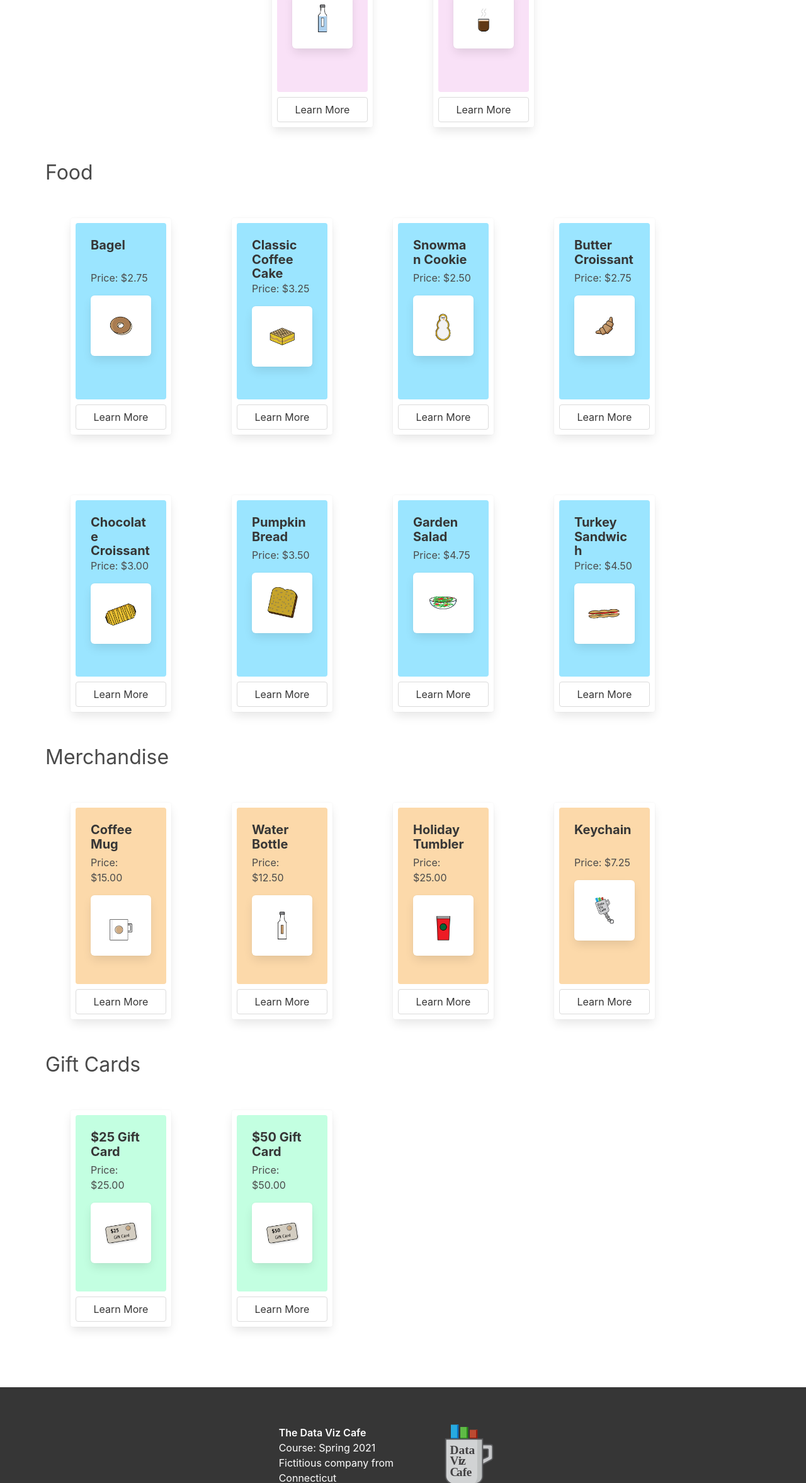
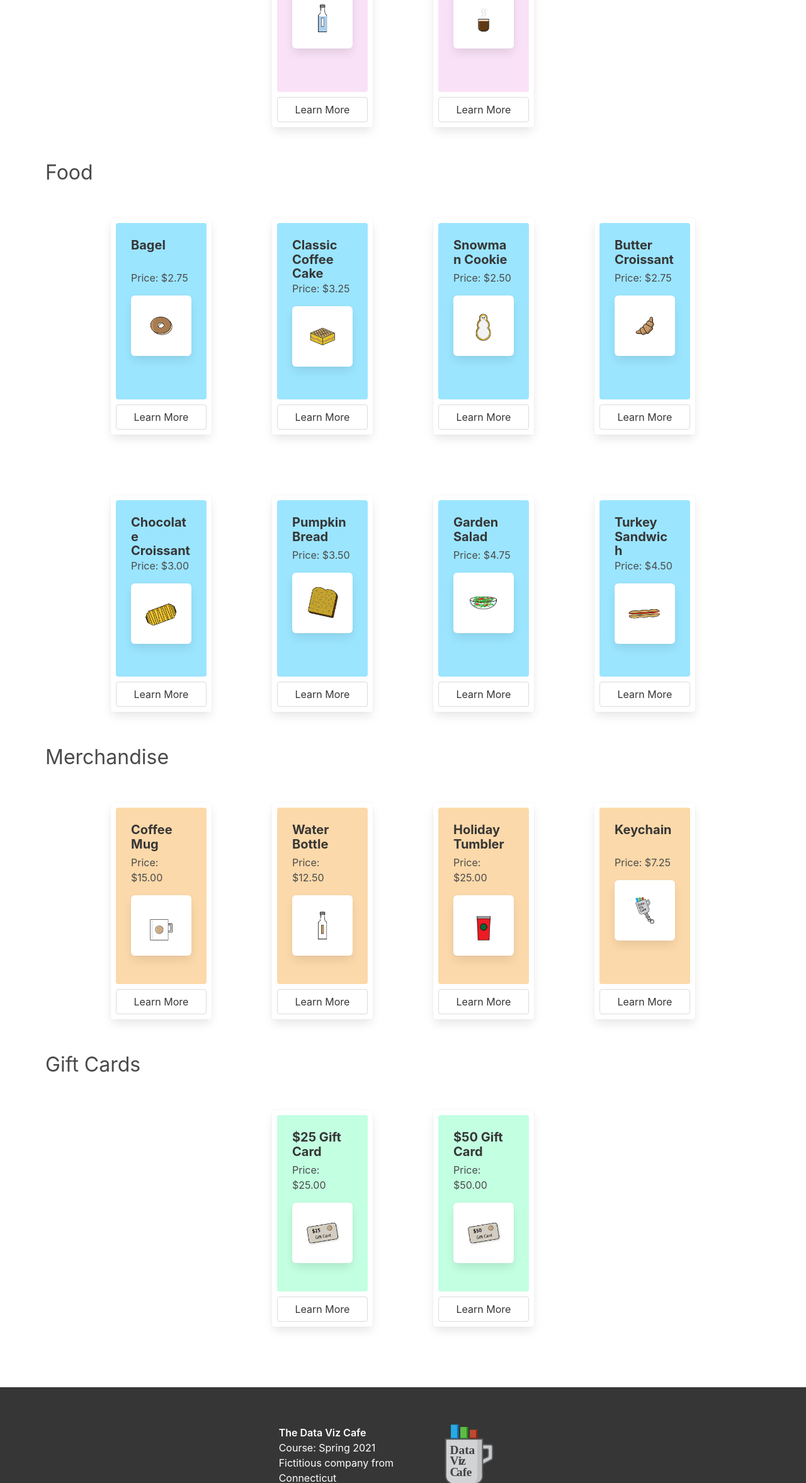
Before and after one commit to robert-laws/practice-dec-2020-react-app-with-bulma, a React (Create React App) app: page /menu in a window 1280 px wide. Shown: the part 1326-3680 px from the top of the page at 63% size. Built offline with nearby package versions, Linux system fonts and the light colour scheme.

Commit message:
adjust text on menu page for mobile

```diff
--- a/src/pages/Menu.js
+++ b/src/pages/Menu.js
@@ -37,7 +37,7 @@ export const Menu = () => {
   return (
     <SubPage>
       <PageTitle>Menu</PageTitle>
-      <h4 className='is-size-3-desktop ml-2'>Drinks</h4>
+      <h4 className='is-size-3-desktop is-size-4-mobile ml-2'>Drinks</h4>
       <section className='is-flex is-flex-direction-row is-flex-wrap-wrap is-justify-content-center'>
         {menus !== null &&
           menus.map((menu) =>
@@ -66,8 +66,8 @@ export const Menu = () => {
           )}
       </section>
 
-      <h4 className='is-size-3-desktop ml-2'>Food</h4>
-      <section className='is-flex is-flex-direction-row is-flex-wrap-wrap'>
+      <h4 className='is-size-3-desktop is-size-4-mobile ml-2'>Food</h4>
+      <section className='is-flex is-flex-direction-row is-flex-wrap-wrap is-justify-content-center'>
         {menus !== null &&
           menus.map((menu) =>
             menu.category === 'food' ? (
@@ -95,8 +95,8 @@ export const Menu = () => {
           )}
       </section>
 
-      <h4 className='is-size-3-desktop ml-2'>Merchandise</h4>
-      <section className='is-flex is-flex-direction-row is-flex-wrap-wrap'>
+      <h4 className='is-size-3-desktop is-size-4-mobile ml-2'>Merchandise</h4>
+      <section className='is-flex is-flex-direction-row is-flex-wrap-wrap is-justify-content-center'>
         {menus !== null &&
           menus.map((menu) =>
             menu.category === 'merchandise' ? (
@@ -124,8 +124,8 @@ export const Menu = () => {
           )}
       </section>
 
-      <h4 className='is-size-3-desktop ml-2'>Gift Cards</h4>
-      <section className='is-flex is-flex-direction-row is-flex-wrap-wrap'>
+      <h4 className='is-size-3-desktop is-size-4-mobile ml-2'>Gift Cards</h4>
+      <section className='is-flex is-flex-direction-row is-flex-wrap-wrap is-justify-content-center'>
         {menus !== null &&
           menus.map((menu) =>
             menu.category === 'gift cards' ? (
```
